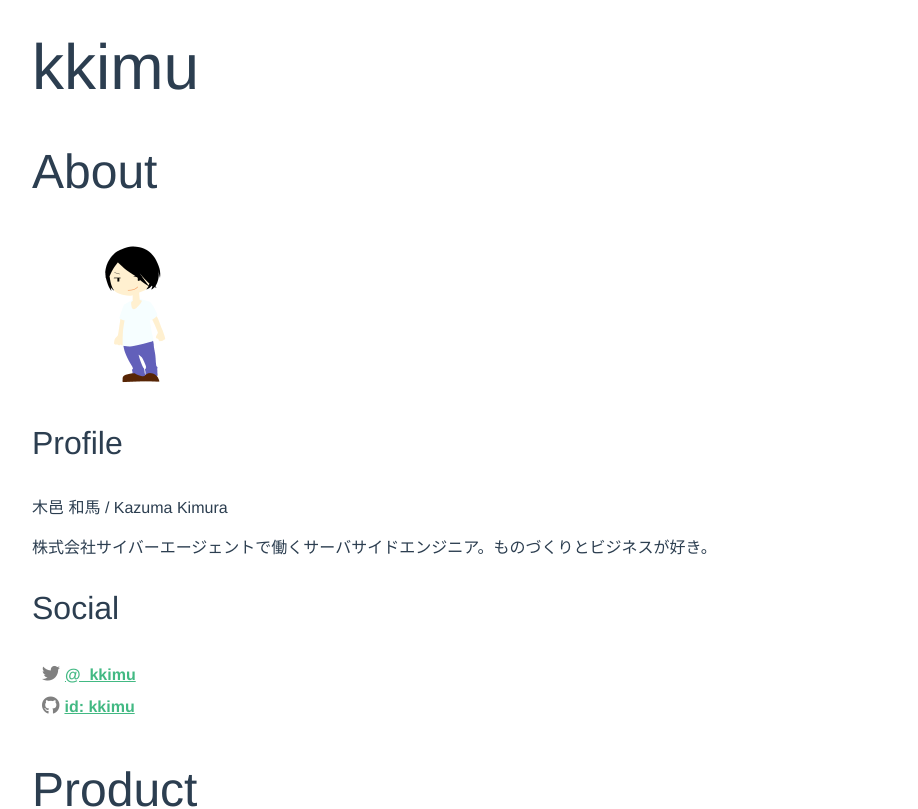
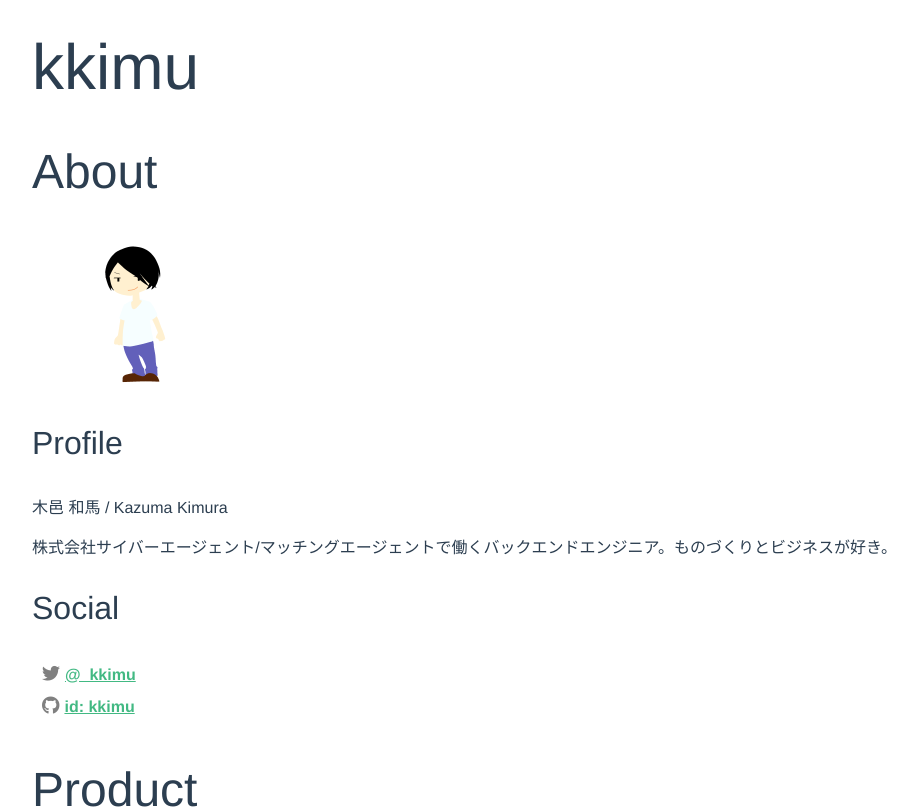
Before and after one commit to koooootake/kkimu-vue-app, a Vue app: page /#/ in a window 1280 px wide. Shown: the top 809 px of the page, without its empty margins (8-926 px from the left). Built offline with nearby package versions, Linux system fonts and the light colour scheme.

Commit message:
Update profile

```diff
--- a/src/components/Top.vue
+++ b/src/components/Top.vue
@@ -39,7 +39,7 @@ export default {
     return {
       title: 'kkimu',
       name: '木邑 和馬 / Kazuma Kimura',
-      description: '株式会社サイバーエージェントで働くサーバサイドエンジニア。ものづくりとビジネスが好き。',
+      description: '株式会社サイバーエージェント/マッチングエージェントで働くバックエンドエンジニア。ものづくりとビジネスが好き。',
     };
   },
 };
```
